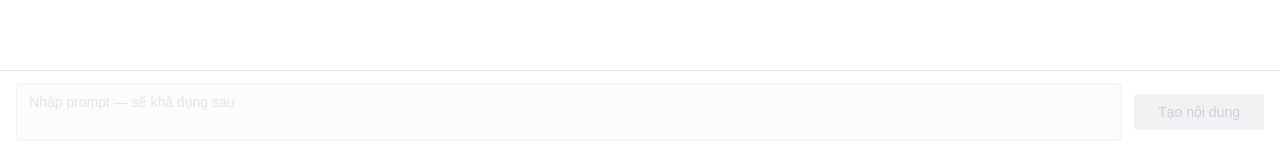
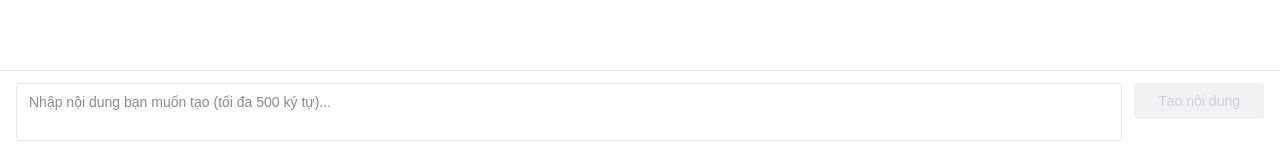
Before and after one commit to loipham768/AIContentTTV, a Next.js app: page /editor in a window 1280 px wide. Shown: the part 647-797 px from the top of the page. Built offline with nearby package versions, Linux system fonts and the light colour scheme; no server answers; sample sign-in values are in the browser's storage.

Commit message:
feat(03-04): wire PromptBar into EditorClientWrapper
- Replace PromptPlaceholder import with PromptBar
- Pass editorRef to PromptBar to enable loadProjectData() on canvas
- TypeScript compiles clean (zero errors)

```diff
--- a/components/editor/EditorClientWrapper.tsx
+++ b/components/editor/EditorClientWrapper.tsx
@@ -4,7 +4,7 @@ import { useRef } from 'react'
 import dynamic from 'next/dynamic'
 import type { Editor } from 'grapesjs'
 import TopBar from '@/components/editor/TopBar'
-import PromptPlaceholder from '@/components/editor/PromptPlaceholder'
+import PromptBar from '@/components/editor/PromptBar'
 
 // MANDATORY per CLAUDE.md: GrapesJS must always be dynamically imported with ssr: false
 const GrapesEditor = dynamic(() => import('@/components/editor/GrapesEditor'), { ssr: false })
@@ -26,7 +26,7 @@ export default function EditorClientWrapper({ userEmail }: EditorClientWrapperPr
       <div className="flex-1 overflow-hidden">
         <GrapesEditor onEditor={handleEditor} />
       </div>
-      <PromptPlaceholder />
+      <PromptBar editorRef={editorRef} />
     </div>
   )
 }
```
